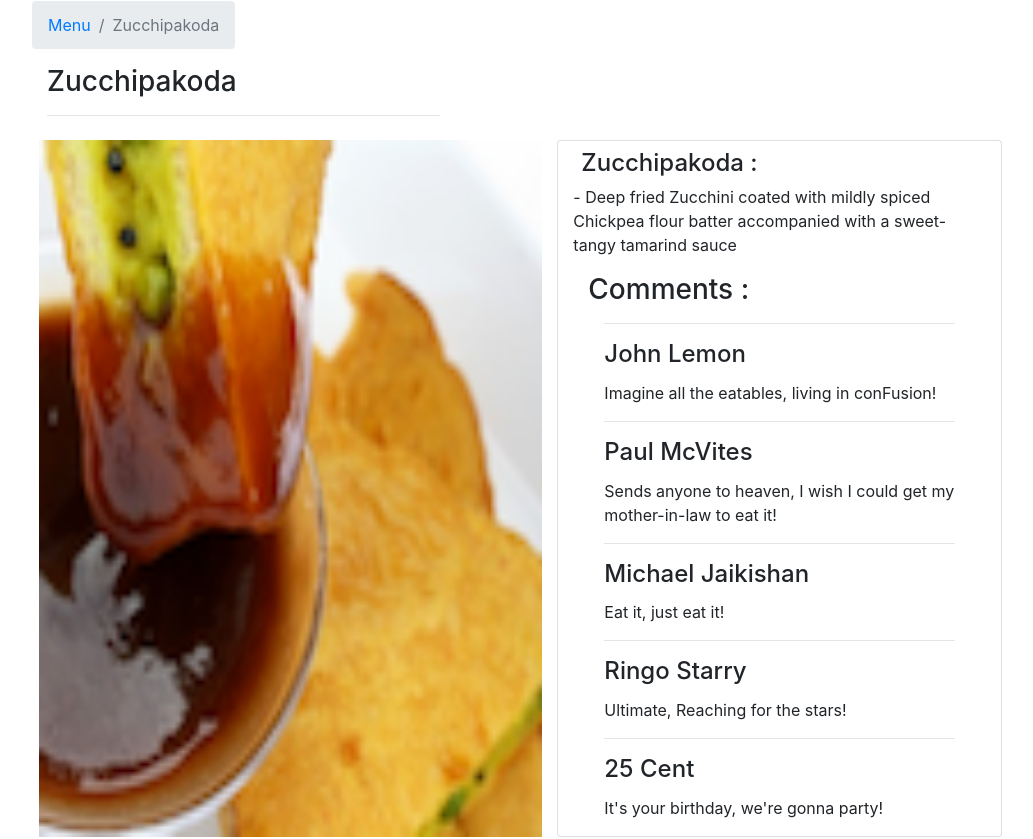
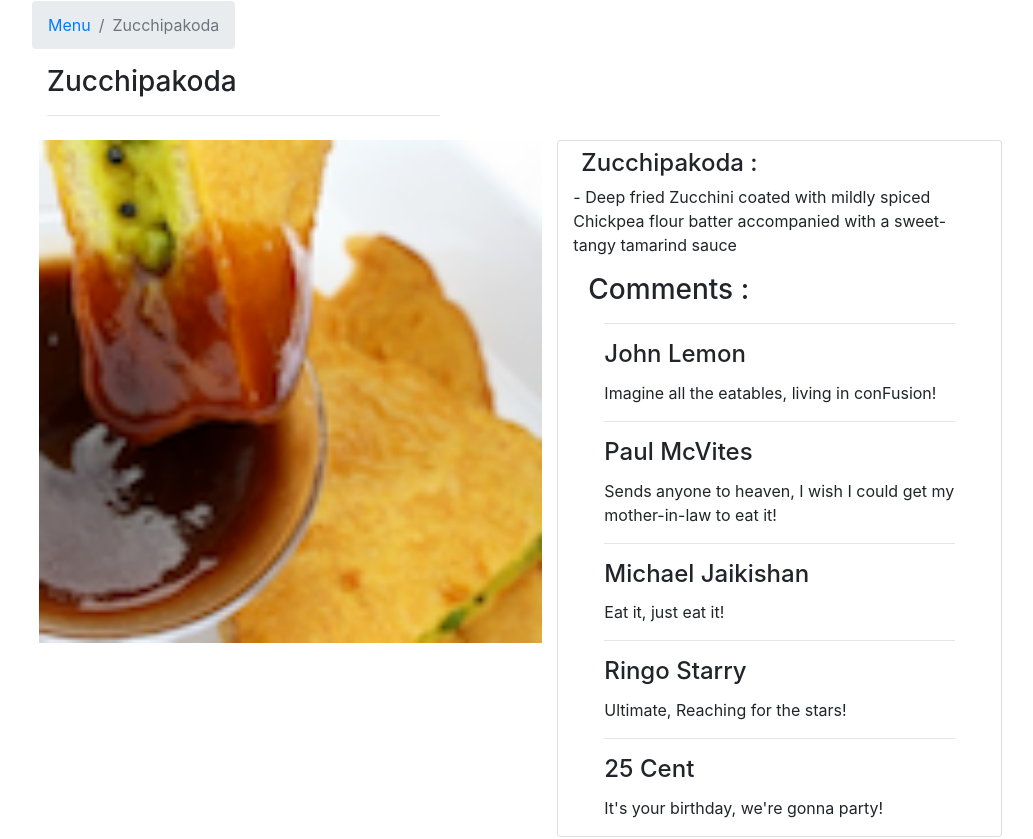
Before and after one commit to yossef-khaled/Menu-App, a React (Create React App) app: page /menu/1 in a window 1280 px wide. Shown: the part 353-1192 px from the top of the page, without its empty margins (0-1033 px from the left). Built offline with nearby package versions, Linux system fonts and the light colour scheme.

Commit message:
Align items in dish detail component.

```diff
--- a/src/Components/DishDetailComponent.jsx
+++ b/src/Components/DishDetailComponent.jsx
@@ -39,7 +39,7 @@ function DishDetail({dish, comments}) {
                     </div>
                 </div>
             </Row>
-            <Row>
+            <Row className="align-items-start">
                 <CardImg width="100%" className="col-6" src={dish.image} alt={dish.name} />
                 <Card className="col-5">
                     <CardTitle className="m-2" tag="h4">
```
